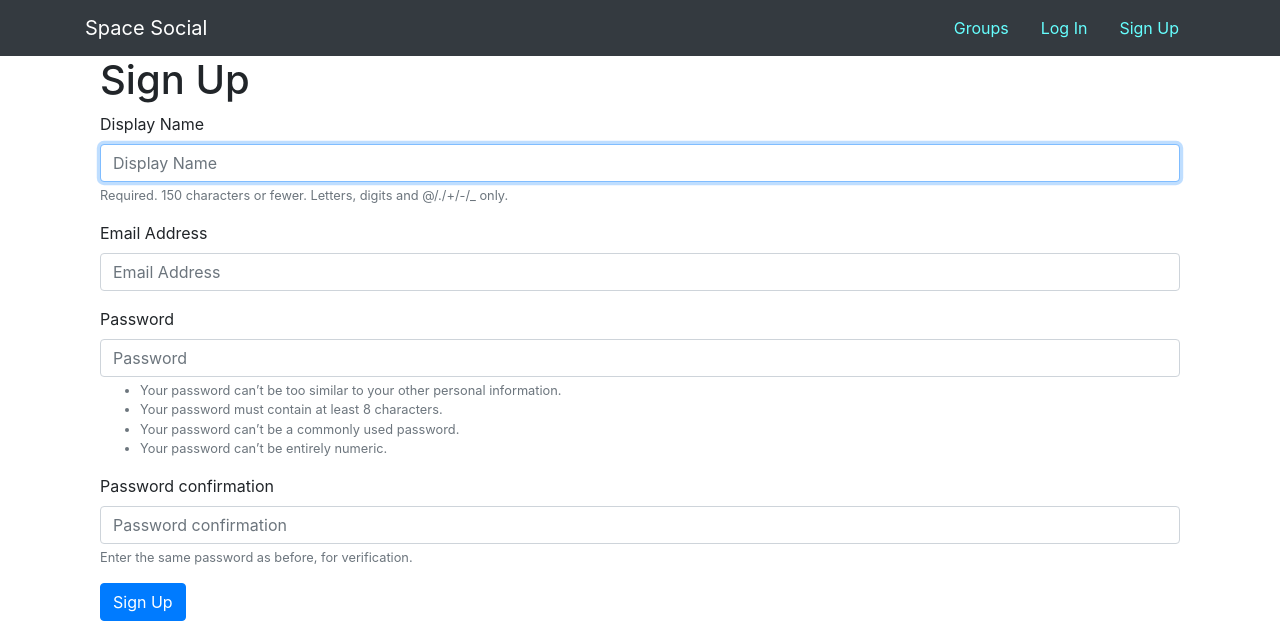
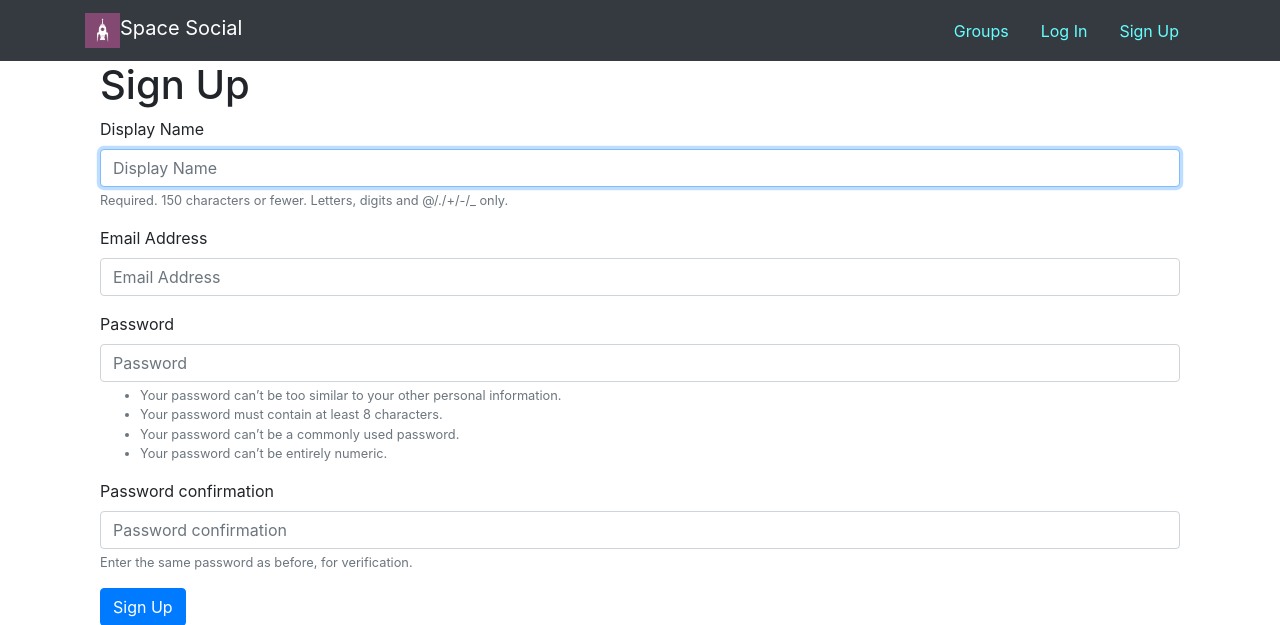
Before and after one commit to paul3bin/Social-Media-Website-Clone, a Django app: page /accounts/signup/ in a window 1280 px wide. Shown: the top 625 px of the page. Run offline with Django 3.2, Linux system fonts and the light colour scheme; some libraries are stand-ins or nearby versions.

Commit message:
Update base.html

```diff
--- a/social_clone_project/templates/base.html
+++ b/social_clone_project/templates/base.html
@@ -23,7 +23,7 @@
 <body>
     <nav class="navbar navbar-dark bg-dark mynav" role="navigation" id="navbar">
         <div class="container">
-            <a class="navbar-brand mynav" href="{% url 'home' %}">Space Social</a>
+            <a class="navbar-brand mynav" href="{% url 'home' %}"><img src="{% static 'images\vectorstock_16461369.jpg' %}" width="35" height="35" class="d-inline-block align-top" alt="" loading="lazy">Space Social</a>
 
             <ul class="nav justify-content-end">
                 {% if user.is_authenticated %}
```
